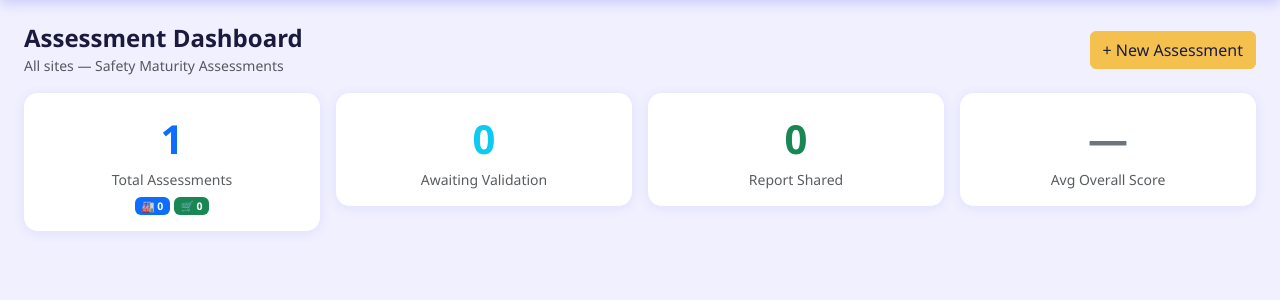
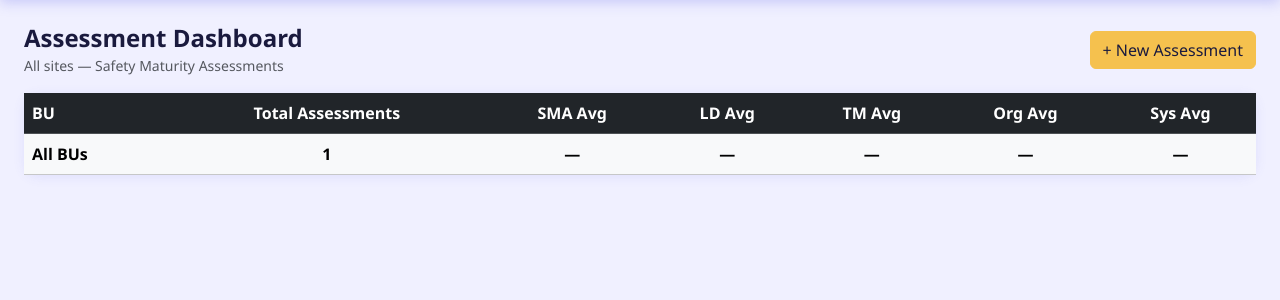
Before and after one commit to KTP23A/sma-system, a Flask app: page / in a window 1280 px wide. Shown: the part 56-356 px from the top of the page. Run offline with Flask 3, Linux system fonts and the light colour scheme; data comes from the database, SQL or seed files in the repository; tables that the repository leaves empty hold one stand-in row (values such as "Sample post"); some libraries are stand-ins or nearby versions.

Commit message:
Add BU summary table to dashboard
Top table: BU / Total assessments / SMA avg / LD / TM / Org / Sys pillar averages,
with a Warehouse row, Retail row, and an All-BUs total row. Sections below unchanged.

Co-Authored-By: Claude Opus 4.8 <noreply@anthropic.com>

```diff
--- a/templates/dashboard.html
+++ b/templates/dashboard.html
@@ -29,42 +29,63 @@
 </div>
 {% else %}
 
-<!-- Summary cards -->
-{% set wh_all = assessments | selectattr('a.type','eq','warehouse') | list %}
-{% set rt_all = assessments | selectattr('a.type','eq','retail') | list %}
-<div class="row g-3 mb-4">
-  <div class="col-6 col-md-3">
-    <div class="card p-3 text-center">
-      <div class="fs-1 fw-bold text-primary">{{ assessments|length }}</div>
-      <div class="text-muted small">Total Assessments</div>
-      <div class="small mt-1">
-        <span class="badge bg-primary">🏭 {{ wh_all|length }}</span>
-        <span class="badge bg-success">🛒 {{ rt_all|length }}</span>
-      </div>
-    </div>
-  </div>
-  <div class="col-6 col-md-3">
-    <div class="card p-3 text-center">
-      <div class="fs-1 fw-bold text-info">{{ assessments | selectattr('a.status', 'eq', 'gc_submitted') | list | length }}</div>
-      <div class="text-muted small">Awaiting Validation</div>
-    </div>
-  </div>
-  <div class="col-6 col-md-3">
-    <div class="card p-3 text-center">
-      <div class="fs-1 fw-bold text-success">{{ assessments | selectattr('a.status', 'eq', 'report_shared') | list | length }}</div>
-      <div class="text-muted small">Report Shared</div>
-    </div>
-  </div>
-  <div class="col-6 col-md-3">
-    <div class="card p-3 text-center">
-      {% set done = assessments | selectattr('scores') | selectattr('scores.overall') | list %}
-      {% if done %}
-        {% set avg = (done | map(attribute='scores.overall') | list | sum) / done|length %}
-        <div class="fs-1 fw-bold text-info">{{ "%.2f"|format(avg) }}</div>
-      {% else %}
-        <div class="fs-1 fw-bold text-secondary">—</div>
-      {% endif %}
-      <div class="text-muted small">Avg Overall Score</div>
+<!-- BU summary table -->
+{% macro pillar_avg(items, pid) -%}
+  {% set vals = [] %}
+  {% for it in items %}
+    {% set ps = it.scores.pillars.get(pid) if it.scores else none %}
+    {% if ps and ps.score is not none %}{% set _ = vals.append(ps.score) %}{% endif %}
+  {% endfor %}
+  {%- if vals %}{{ "%.2f"|format(vals|sum / vals|length) }}{% else %}—{% endif -%}
+{%- endmacro %}
+{% macro sma_avg(items) -%}
+  {% set d = items | selectattr('scores') | selectattr('scores.overall') | list %}
+  {%- if d %}{{ "%.2f"|format((d|map(attribute='scores.overall')|list|sum) / d|length) }}{% else %}—{% endif -%}
+{%- endmacro %}
+<div class="card mb-4">
+  <div class="card-body p-0">
+    <div class="table-responsive">
+      <table class="table table-hover mb-0 align-middle text-center">
+        <thead class="table-dark">
+          <tr>
+            <th class="text-start">BU</th>
+            <th>Total Assessments</th>
+            <th>SMA Avg</th>
+            <th>LD Avg</th>
+            <th>TM Avg</th>
+            <th>Org Avg</th>
+            <th>Sys Avg</th>
+          </tr>
+        </thead>
+        <tbody>
+        {% set bu_rows = [{'type':'warehouse','label':'🏭 Warehouse'},{'type':'retail','label':'🛒 Retail'}] %}
+        {% for bu in bu_rows %}
+          {% set items = assessments | selectattr('a.type','eq',bu.type) | list %}
+          {% if items %}
+          {% set done = items | selectattr('scores') | selectattr('scores.overall') | list %}
+          <tr>
+            <td class="text-start fw-semibold">{{ bu.label }}</td>
+            <td>{{ items|length }}</td>
+            <td><span class="fw-bold">{{ sma_avg(items) }}</span></td>
+            <td>{{ pillar_avg(done, 'leadership') }}</td>
+            <td>{{ pillar_avg(done, 'tm_engagement') }}</td>
+            <td>{{ pillar_avg(done, 'organization') }}</td>
+            <td>{{ pillar_avg(done, 'system') }}</td>
+          </tr>
+          {% endif %}
+        {% endfor %}
+          {% set all_done = assessments | selectattr('scores') | selectattr('scores.overall') | list %}
+          <tr class="table-light fw-bold">
+            <td class="text-start">All BUs</td>
+            <td>{{ assessments|length }}</td>
+            <td>{{ sma_avg(assessments) }}</td>
+            <td>{{ pillar_avg(all_done, 'leadership') }}</td>
+            <td>{{ pillar_avg(all_done, 'tm_engagement') }}</td>
+            <td>{{ pillar_avg(all_done, 'organization') }}</td>
+            <td>{{ pillar_avg(all_done, 'system') }}</td>
+          </tr>
+        </tbody>
+      </table>
     </div>
   </div>
 </div>
```
